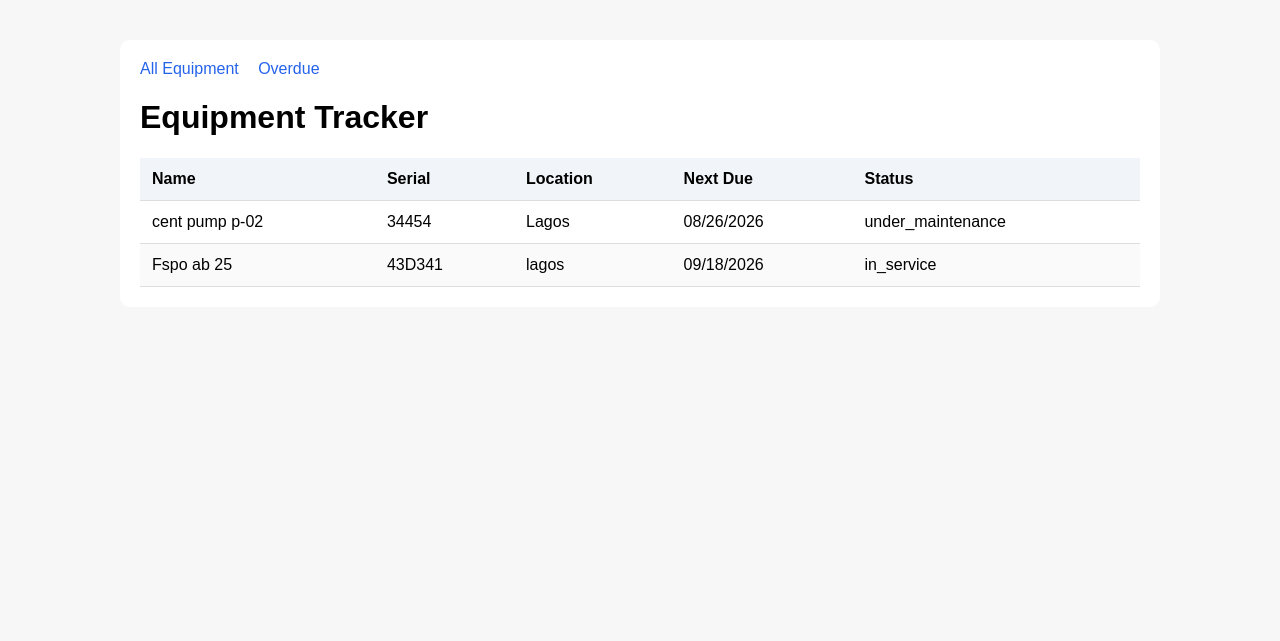
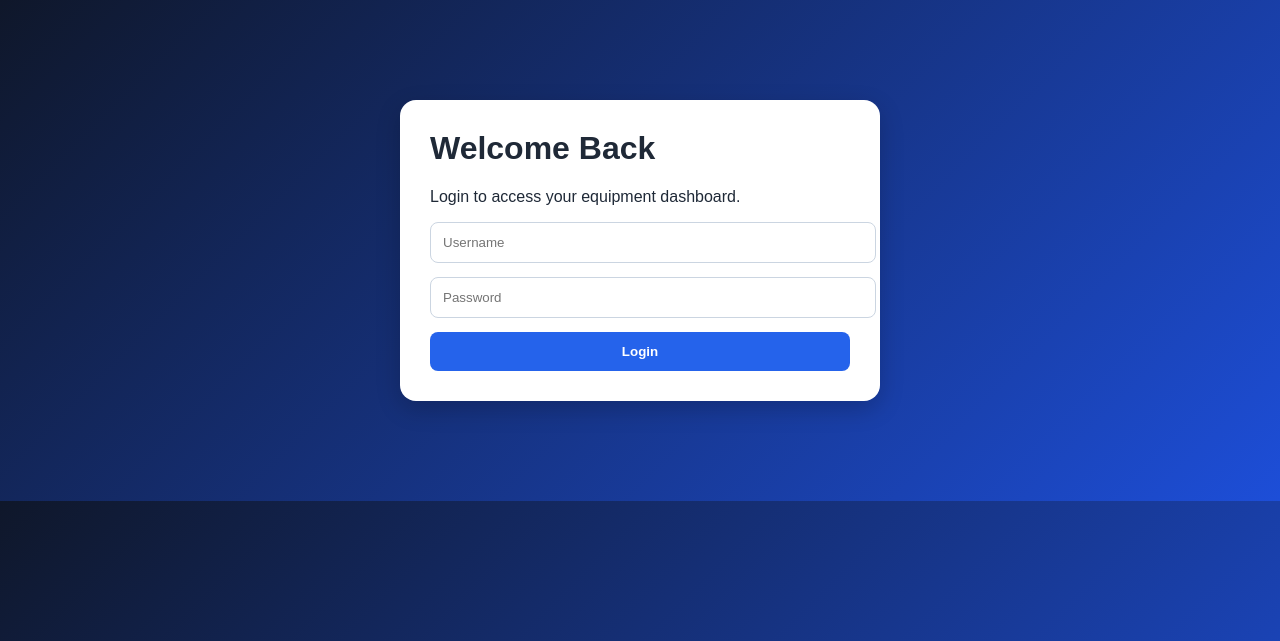
Before and after one commit to davidoluwaseyi024-beep/equipment_tracker, a Django app: page / in a window 1280 px wide. Shown: the top 641 px of the page. Run offline with Django 5.2, Linux system fonts and the light colour scheme; data comes from the database, SQL or seed files in the repository; both versions use the stored data as it was after the commit.

Commit message:
Update app and templates

```diff
--- a/equipment/templates/equipment/base.html
+++ b/equipment/templates/equipment/base.html
@@ -5,25 +5,40 @@
     <meta name="viewport" content="width=device-width, initial-scale=1.0">
     <title>{% block title %}Equipment Tracker{% endblock %}</title>
     <style>
-        body { font-family: Arial, sans-serif; background: #f7f7f7; margin: 0; }
-        .container { max-width: 1000px; margin: 40px auto; padding: 20px; background: white; border-radius: 10px; }
-        table { width: 100%; border-collapse: collapse; }
-        th, td { padding: 12px; border-bottom: 1px solid #ddd; text-align: left; }
-        th { background: #f1f5f9; }
-        tr:nth-child(even) { background: #fafafa; }
-        .nav { margin-bottom: 20px; }
-        .nav a { margin-right: 15px; text-decoration: none; color: #2563eb; }
+        body { margin: 0; font-family: Arial, sans-serif; background: #f3f6fb; color: #1f2937; }
+        .navbar { background: #0f172a; color: white; padding: 16px 24px; display: flex; justify-content: space-between; align-items: center; }
+        .nav-links a { color: white; text-decoration: none; margin-right: 16px; font-weight: 600; }
+        .nav-links a:hover { text-decoration: underline; }
+        .container { max-width: 1200px; margin: 30px auto; padding: 24px; }
+        .card-grid { display: grid; grid-template-columns: repeat(auto-fit, minmax(220px, 1fr)); gap: 16px; margin-bottom: 24px; }
+        .card { background: white; padding: 20px; border-radius: 14px; box-shadow: 0 6px 18px rgba(0,0,0,0.08); }
+        .btn { display: inline-block; padding: 10px 16px; border-radius: 8px; text-decoration: none; font-weight: 600; }
+        .btn-primary { background: #2563eb; color: white; }
+        .btn-danger { background: #dc2626; color: white; }
+        .btn-success { background: #16a34a; color: white; }
+        table { width: 100%; border-collapse: collapse; background: white; border-radius: 14px; overflow: hidden; box-shadow: 0 6px 18px rgba(0,0,0,0.08); }
+        th, td { padding: 14px; text-align: left; border-bottom: 1px solid #e5e7eb; }
+        th { background: #e2e8f0; }
+        tr:nth-child(even) { background: #f9fafb; }
         .badge-red { color: #b91c1c; font-weight: bold; }
         .badge-orange { color: #b45309; font-weight: bold; }
-        .badge-green { color: #15803d; }
+        .badge-green { color: #15803d; font-weight: bold; }
+        .login-box { max-width: 420px; margin: 80px auto; background: white; padding: 30px; border-radius: 16px; box-shadow: 0 8px 24px rgba(0,0,0,0.12); }
+        input { width: 100%; padding: 12px; margin-bottom: 14px; border: 1px solid #cbd5e1; border-radius: 8px; }
     </style>
 </head>
 <body>
+    <div class="navbar">
+        <div><strong>Equipment Tracker</strong></div>
+        <div class="nav-links">
+            <a href="{% url 'dashboard' %}">Dashboard</a>
+            <a href="{% url 'equipment_list' %}">Equipment</a>
+            <a href="{% url 'overdue' %}">Overdue</a>
+            <a href="{% url 'logout' %}">Logout</a>
+        </div>
+    </div>
+
     <div class="container">
-        <div class="nav">
-            <a href="/">All Equipment</a>
-            <a href="/overdue/">Overdue</a>
-        </div>
         {% block content %}{% endblock %}
     </div>
 </body>
--- /dev/null
+++ b/equipment/templates/equipment/landing.html
@@ -0,0 +1,34 @@
+{% load static %}
+<!DOCTYPE html>
+<html lang="en">
+<head>
+    <meta charset="UTF-8">
+    <meta name="viewport" content="width=device-width, initial-scale=1.0">
+    <title>Login | Equipment Tracker</title>
+    <style>
+        body { margin: 0; font-family: Arial, sans-serif; background: linear-gradient(135deg, #0f172a, #1d4ed8); color: #fff; }
+        .login-box { max-width: 420px; margin: 100px auto; background: white; color: #1f2937; padding: 30px; border-radius: 16px; box-shadow: 0 8px 24px rgba(0,0,0,0.2); }
+        h1 { margin-top: 0; }
+        input { width: 100%; padding: 12px; margin-bottom: 14px; border: 1px solid #cbd5e1; border-radius: 8px; }
+        .btn { width: 100%; padding: 12px; border: none; border-radius: 8px; background: #2563eb; color: white; font-weight: 700; cursor: pointer; }
+        .error { background: #fee2e2; color: #991b1b; padding: 10px; border-radius: 8px; margin-bottom: 12px; }
+    </style>
+</head>
+<body>
+    <div class="login-box">
+        <h1>Welcome Back</h1>
+        <p>Login to access your equipment dashboard.</p>
+
+        {% if error %}
+            <div class="error">{{ error }}</div>
+        {% endif %}
+
+        <form method="post">
+            {% csrf_token %}
+            <input type="text" name="username" placeholder="Username" required>
+            <input type="password" name="password" placeholder="Password" required>
+            <button class="btn" type="submit">Login</button>
+        </form>
+    </div>
+</body>
+</html>
--- a/equipment/urls.py
+++ b/equipment/urls.py
@@ -2,7 +2,10 @@ from django.urls import path
 from . import views
 
 urlpatterns = [
-    path('', views.equipment_list, name='equipment_list'),
-    path('overdue/', views.equipment_overdue, name='equipment_overdue'),
-    path('<int:pk>/', views.equipment_detail, name='equipment_detail'),
+    path("", views.landing_page, name="landing"),
+    path("dashboard/", views.dashboard, name="dashboard"),
+    path("equipment/", views.equipment_list, name="equipment_list"),
+    path("overdue/", views.equipment_overdue, name="overdue"),
+    path("equipment/<int:pk>/", views.equipment_detail, name="equipment_detail"),
+    path("logout/", views.logout_view, name="logout"),
 ]
--- a/equipment/views.py
+++ b/equipment/views.py
@@ -1,19 +1,63 @@
-from django.shortcuts import render, get_object_or_404
+from django.contrib.auth import authenticate, login, logout
+from django.contrib.auth.decorators import login_required
+from django.shortcuts import render, redirect, get_object_or_404
 from django.utils import timezone
 
 from .models import Equipment
 
 
+def landing_page(request):
+    if request.user.is_authenticated:
+        return redirect("dashboard")
+
+    error = None
+
+    if request.method == "POST":
+        username = request.POST.get("username")
+        password = request.POST.get("password")
+        user = authenticate(request, username=username, password=password)
+
+        if user is not None:
+            login(request, user)
+            return redirect("dashboard")
+        else:
+            error = "Invalid username or password."
+
+    return render(request, "equipment/landing.html", {"error": error})
+
+
+@login_required
+def dashboard(request):
+    today = timezone.now().date()
+
+    total_equipment = Equipment.objects.count()
+    overdue_equipment = Equipment.objects.filter(next_due_date__lt=today).count()
+    due_soon_equipment = Equipment.objects.filter(next_due_date=today).count()
+    recent_items = Equipment.objects.all().order_by("next_due_date")[:5]
+
+    context = {
+        "total_equipment": total_equipment,
+        "overdue_equipment": overdue_equipment,
+        "due_soon_equipment": due_soon_equipment,
+        "recent_items": recent_items,
+        "page_title": "Dashboard",
+    }
+    return render(request, "equipment/dashboard.html", context)
+
+
+@login_required
 def equipment_list(request):
     equipments = Equipment.objects.all().order_by("next_due_date")
 
     context = {
         "equipments": equipments,
         "page_title": "All Equipment",
+        "is_overdue_view": False,
     }
     return render(request, "equipment/equipment_list.html", context)
 
 
+@login_required
 def equipment_detail(request, pk):
     equipment = get_object_or_404(Equipment, pk=pk)
 
@@ -24,6 +68,7 @@ def equipment_detail(request, pk):
     return render(request, "equipment/equipment_detail.html", context)
 
 
+@login_required
 def equipment_overdue(request):
     today = timezone.now().date()
 
@@ -35,3 +80,8 @@ def equipment_overdue(request):
         "is_overdue_view": True,
     }
     return render(request, "equipment/equipment_list.html", context)
+
+
+def logout_view(request):
+    logout(request)
+    return redirect("landing")
--- a/equipment_tracker/settings.py
+++ b/equipment_tracker/settings.py
@@ -100,6 +100,9 @@ AUTH_PASSWORD_VALIDATORS = [
     },
 ]
 
+LOGIN_URL = "/"
+LOGIN_REDIRECT_URL = "/dashboard/"
+LOGOUT_REDIRECT_URL = "/"
 
 # Internationalization
 # https://docs.djangoproject.com/en/6.0/topics/i18n/
--- a/equipment_tracker/urls.py
+++ b/equipment_tracker/urls.py
@@ -2,6 +2,6 @@ from django.contrib import admin
 from django.urls import path, include
 
 urlpatterns = [
-    path('admin/', admin.site.urls),
-    path('', include('equipment.urls')),
+    path("admin/", admin.site.urls),
+    path("", include("equipment.urls")),
 ]
```
Also changed, not shown: equipment/templates/equipment/dashboard.html (added, +43 -0 lines), db.sqlite3.
